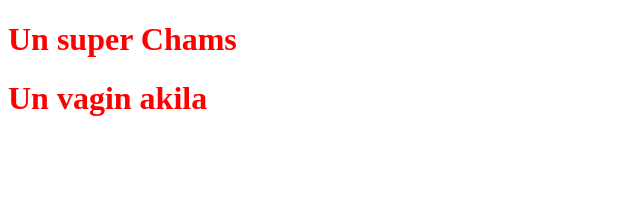
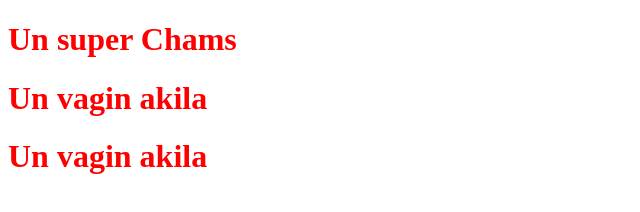
Before and after one commit to Bechir007/Slb_Project, a plain HTML site: page index.html in a window 1280 px wide. Shown: the whole page, without its empty margins (0-640 px from the left). Drawn offline with Linux system fonts and the light colour scheme.

Commit message:
chamouss

```diff
--- a/index.html
+++ b/index.html
@@ -7,5 +7,6 @@
 <body>
    <h1>Un super Chams</h1>
    <h1>Un vagin akila</h1>
+	<h1>Un vagin akila</h1>
 </body>
 </html>
```
